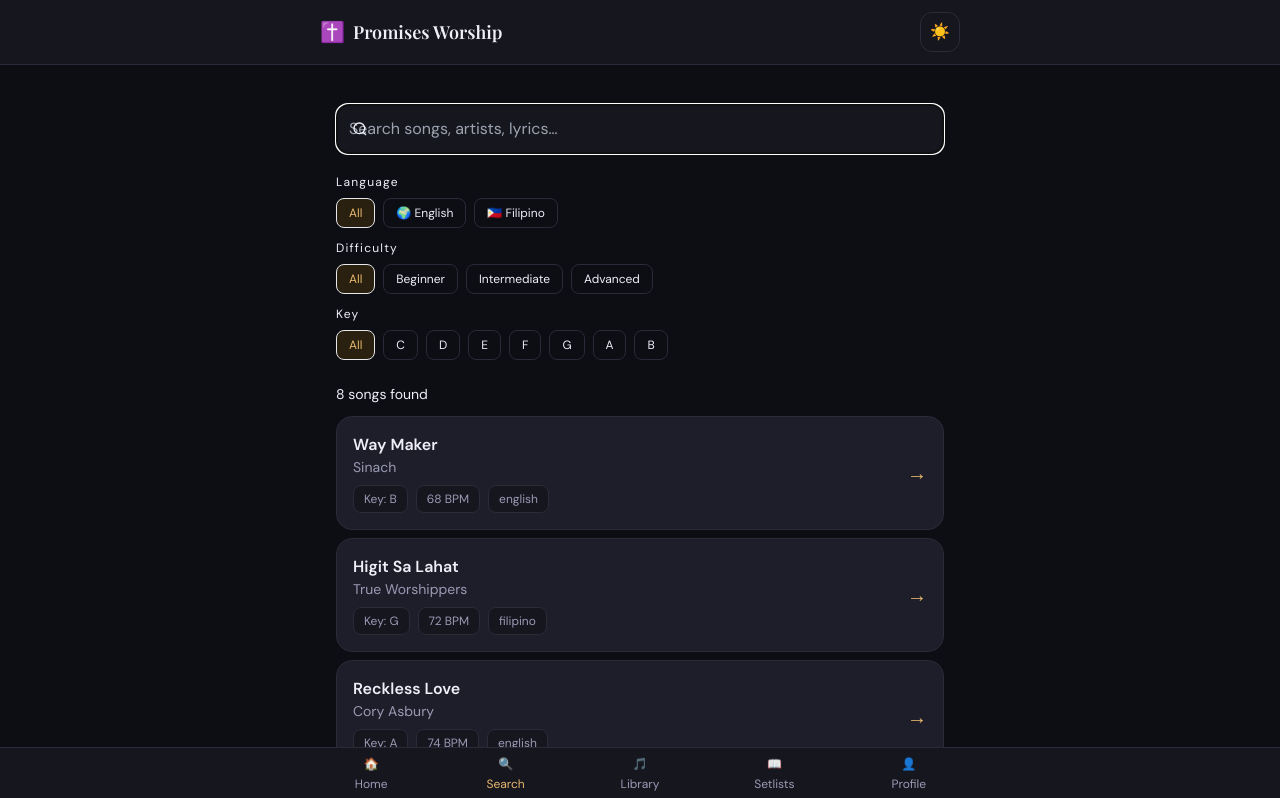
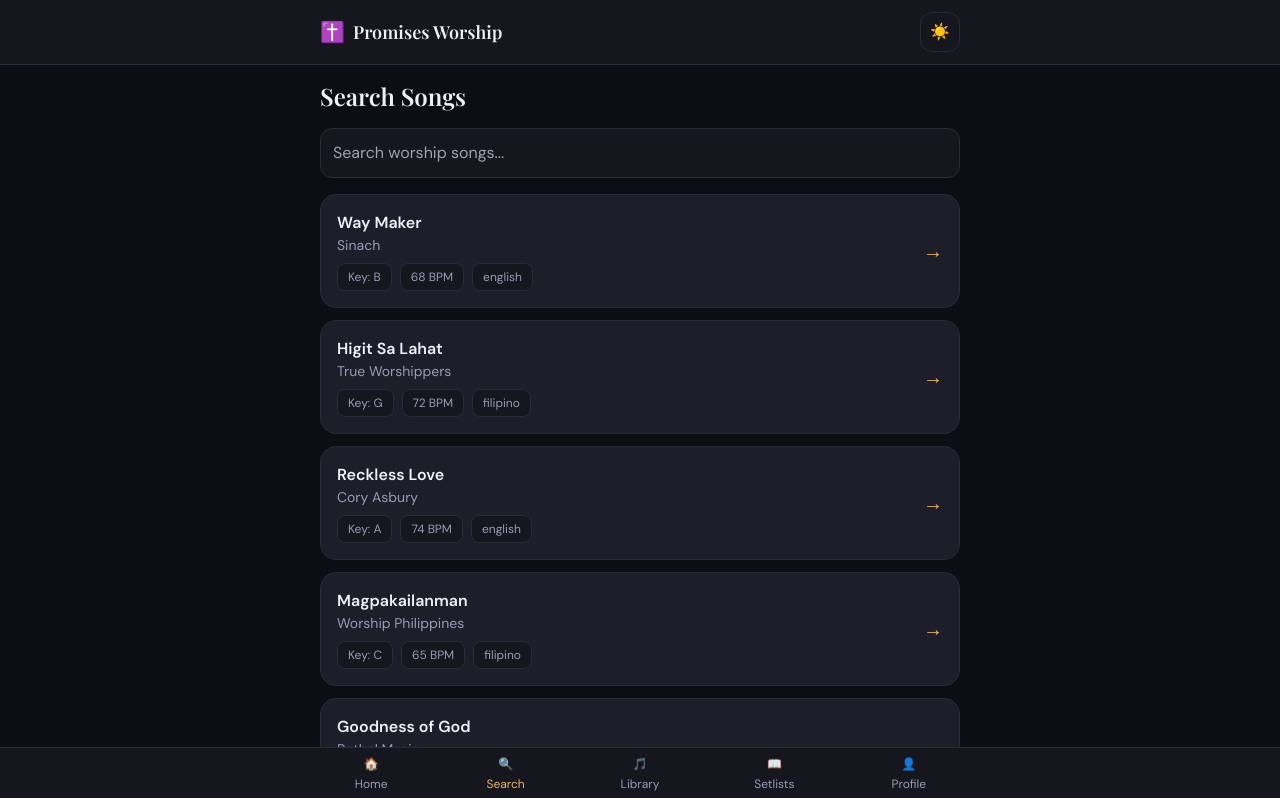
Before and after one commit to 2203831/promises-worship, a React (Create React App) app: page /search in a window 1280 px wide. Shown: the top 798 px of the page. Built offline with nearby package versions, Linux system fonts and the light colour scheme; a web font is replaced by a local one.

Commit message:
Update Search.jsx

```diff
--- a/src/pages/Search.jsx
+++ b/src/pages/Search.jsx
@@ -1,100 +1,44 @@
-import React, { useState, useMemo } from "react";
+import React, { useState } from "react";
 import { useApp } from "../context/AppContext";
 import SongCard from "../components/SongCard";
-
-const FILTERS = {
-  language: ["all", "english", "filipino"],
-  difficulty: ["all", "beginner", "intermediate", "advanced"],
-  key: ["all", "C", "D", "E", "F", "G", "A", "B"],
-};
 
 export default function Search() {
   const { songs } = useApp();
   const [query, setQuery] = useState("");
-  const [filters, setFilters] = useState({ language: "all", difficulty: "all", key: "all" });
 
-  const results = useMemo(() => {
-    const q = query.toLowerCase().trim();
-    return songs.filter(song => {
-      const matchesQuery = !q ||
-        song.title.toLowerCase().includes(q) ||
-        song.artist.toLowerCase().includes(q) ||
-        song.tags.some(t => t.toLowerCase().includes(q)) ||
-        song.sections.some(s => s.lines.some(l => l.lyrics.toLowerCase().includes(q)));
-      const matchesLang = filters.language === "all" || song.language === filters.language;
-      const matchesDiff = filters.difficulty === "all" || song.difficulty === filters.difficulty;
-      const matchesKey = filters.key === "all" || song.key === filters.key;
-      return matchesQuery && matchesLang && matchesDiff && matchesKey;
-    });
-  }, [songs, query, filters]);
-
-  const setFilter = (key, val) => setFilters(prev => ({ ...prev, [key]: val }));
+  const results = songs.filter((song) =>
+    `${song.title} ${song.artist}`
+      .toLowerCase()
+      .includes(query.toLowerCase())
+  );
 
   return (
-    <div className="px-4 py-6 max-w-2xl mx-auto animate-fade-in">
-      {/* Search input */}
-      <div className="relative mb-5">
-        <svg xmlns="http://www.w3.org/2000/svg" className="w-4 h-4 text-worship-muted absolute left-4 top-1/2 -translate-y-1/2" viewBox="0 0 24 24" fill="none" stroke="currentColor" strokeWidth="2">
-          <circle cx="11" cy="11" r="8"/><line x1="21" y1="21" x2="16.65" y2="16.65"/>
-        </svg>
-        <input
-          autoFocus
-          className="input pl-11 pr-11"
-          placeholder="Search songs, artists, lyrics…"
-          value={query}
-          onChange={e => setQuery(e.target.value)}
-        />
-        {query && (
-          <button onClick={() => setQuery("")} className="absolute right-4 top-1/2 -translate-y-1/2 text-worship-muted hover:text-worship-text transition-colors">
-            <svg xmlns="http://www.w3.org/2000/svg" className="w-4 h-4" viewBox="0 0 24 24" fill="none" stroke="currentColor" strokeWidth="2">
-              <line x1="18" y1="6" x2="6" y2="18"/><line x1="6" y1="6" x2="18" y2="18"/>
-            </svg>
-          </button>
-        )}
-      </div>
+    <div>
 
-      {/* Filters */}
-      <div className="space-y-3 mb-6">
-        {Object.entries(FILTERS).map(([key, values]) => (
-          <div key={key}>
-            <p className="text-worship-muted text-xs uppercase tracking-widest mb-2 capitalize">{key}</p>
-            <div className="flex gap-2 flex-wrap">
-              {values.map(val => (
-                <button
-                  key={val}
-                  onClick={() => setFilter(key, val)}
-                  className={`text-xs px-3 py-1.5 rounded-lg border transition-all duration-200 capitalize
-                    ${filters[key] === val
-                      ? "bg-worship-accent-soft border-worship-accent/40 text-worship-accent"
-                      : "border-worship-border text-worship-muted hover:border-worship-text-muted"
-                    }`}
-                >
-                  {val === "filipino" ? "🇵🇭 Filipino" : val === "english" ? "🌍 English" : val}
-                </button>
-              ))}
-            </div>
-          </div>
+      <h1 className="text-2xl font-display font-semibold mb-4">
+        Search Songs
+      </h1>
+
+      <input
+        type="text"
+        placeholder="Search worship songs..."
+        className="input mb-4"
+        value={query}
+        onChange={(e) => setQuery(e.target.value)}
+      />
+
+      <div className="space-y-3">
+        {results.map((song) => (
+          <SongCard key={song.id} song={song} />
         ))}
       </div>
 
-      {/* Results */}
-      <div className="mb-3 flex items-center justify-between">
-        <p className="text-worship-muted text-sm">
-          {results.length} {results.length === 1 ? "song" : "songs"} found
+      {query && results.length === 0 && (
+        <p className="text-worship-text-muted mt-4">
+          No songs found.
         </p>
-      </div>
+      )}
 
-      {results.length > 0 ? (
-        <div className="space-y-2">
-          {results.map(song => <SongCard key={song.id} song={song} />)}
-        </div>
-      ) : (
-        <div className="text-center py-16">
-          <div className="text-4xl mb-3">🎵</div>
-          <p className="text-worship-text font-medium">No songs found</p>
-          <p className="text-worship-muted text-sm mt-1">Try a different search or filter</p>
-        </div>
-      )}
     </div>
   );
 }
```
